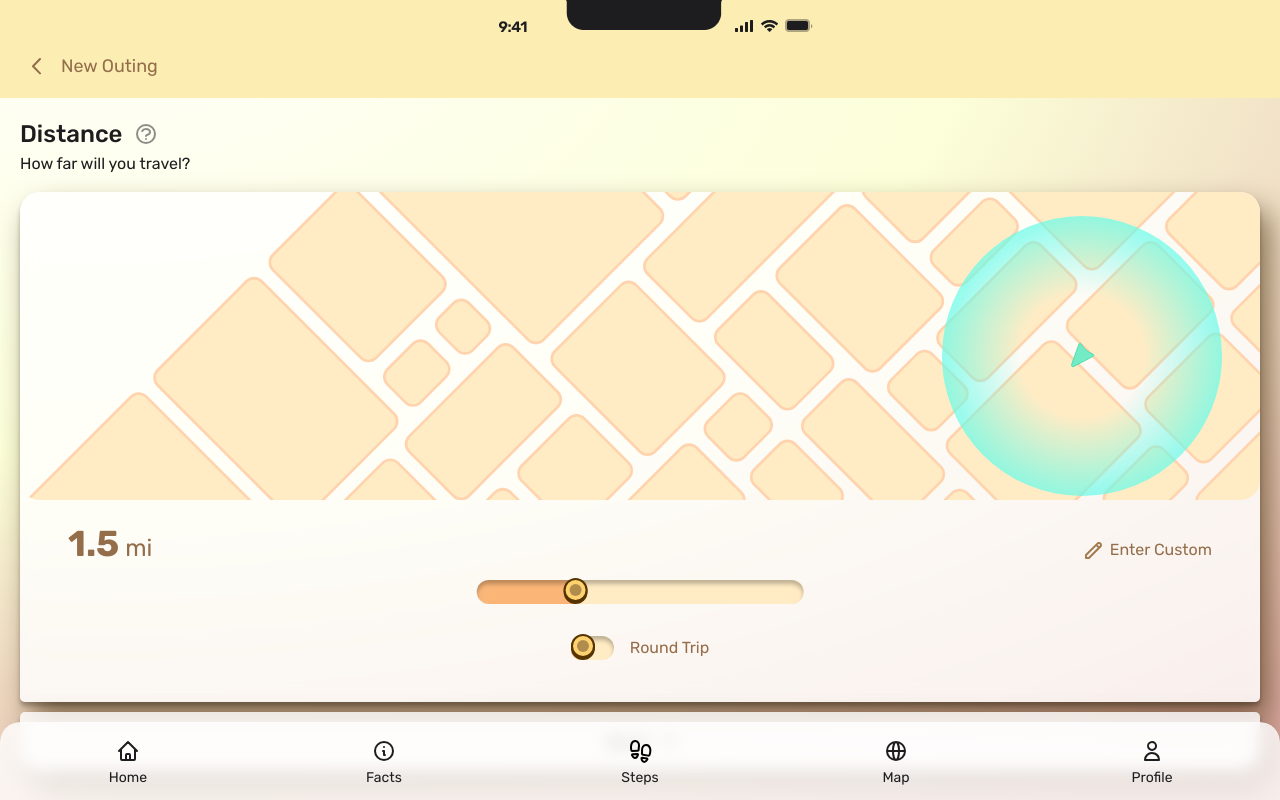
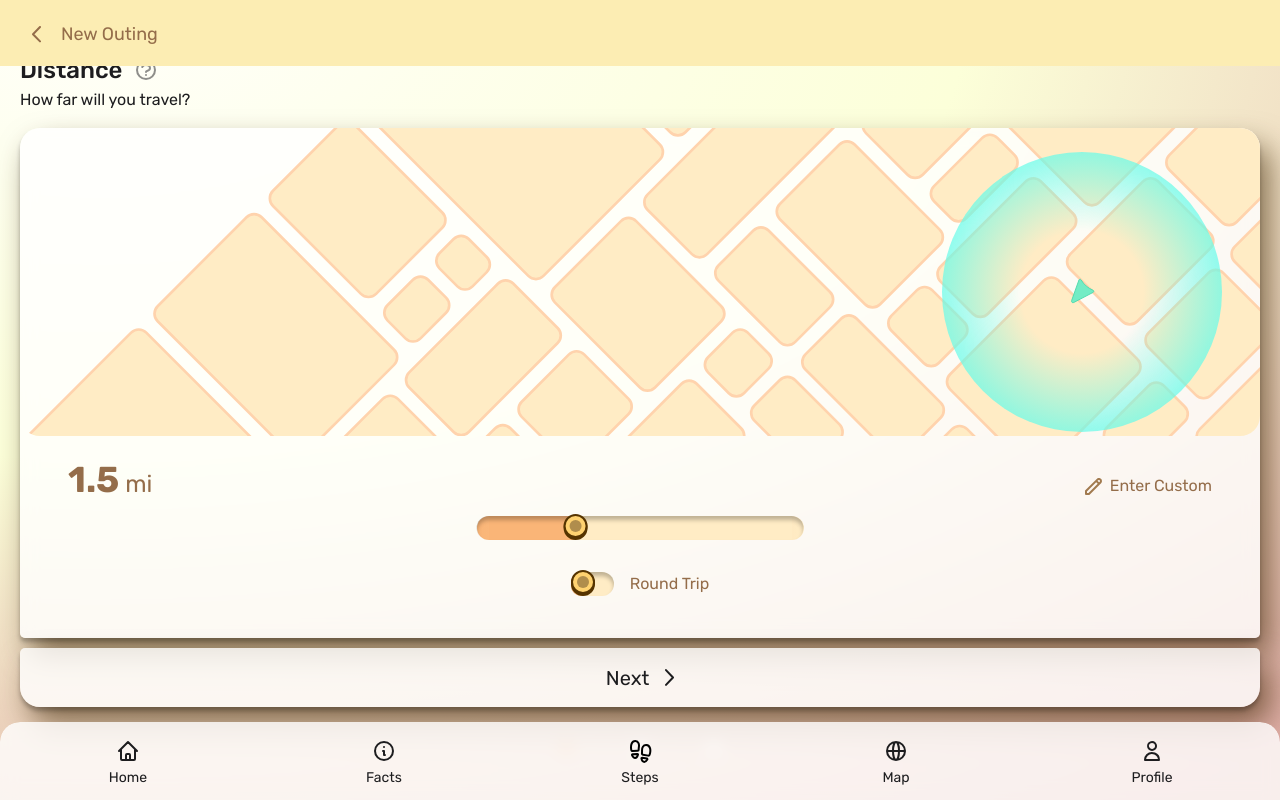
Before and after one commit to MooKorea/walkit, a Next.js app: page /new-outing in a window 1280 px wide. Built offline with nearby package versions, Linux system fonts and the light colour scheme.

Commit message:
pwa fullscreen & remove status bar

```diff
--- a/next.config.js
+++ b/next.config.js
@@ -6,9 +6,9 @@ const nextConfig = {
 module.exports = nextConfig;
 
 const withPWA = require('next-pwa')({
-  dest: 'public'
+  dest: 'public',
 })
 
 module.exports = withPWA({
-  // next.js config
+  images: { remotePatterns: [{ protocol: "https", hostname: "source.unsplash.com" }] },
 })
--- a/src/app/layout.tsx
+++ b/src/app/layout.tsx
@@ -16,11 +16,11 @@ export default function RootLayout({ children }: { children: React.ReactNode })
   return (
     <html lang="en">
       <body>
-        <div className="fixed w-full flex justify-center z-20">
+        {/* <div className="fixed w-full flex justify-center z-20">
           <div className="relative w-[23.438rem] h-[2.75rem]">
             <Image priority fill sizes="23.438rem" src="/Status-Bar.png" alt="phone status bar" />
           </div>
-        </div>
+        </div> */}
         {children}
         <Navigation />
       </body>
--- a/src/app/map/page.tsx
+++ b/src/app/map/page.tsx
@@ -27,7 +27,7 @@ export default function Page() {
 
   return (
     <>
-      <div className="fixed h-[6.625rem] z-10 w-full flex items-end pb-2 px-4 backdrop-blur bg-primary">
+      <div className="fixed h-[3.625rem] z-10 w-full flex items-end pb-2 px-4 backdrop-blur bg-primary">
         <TextInput width="w-full" search />
       </div>
       <div className="h-full w-full bg-white z-[-1]">
--- a/src/app/new-outing/budget/page.tsx
+++ b/src/app/new-outing/budget/page.tsx
@@ -9,7 +9,7 @@ export default function Budget() {
   return (
     <>
       <Heading label="New Outing" href="/dashboard" />
-      <div className="flex flex-col w-panelWidth mt-6">
+      <div className="flex flex-col w-panelWidth">
         <h1 className="mt-[-0.25rem] font-RubikMedium text-[1.5rem] flex items-center gap-3">
           Budget
           <QuestionMark />
--- a/src/app/new-outing/layout.tsx
+++ b/src/app/new-outing/layout.tsx
@@ -1,6 +1,6 @@
 export default function NewOutingLayout({ children }: { children: React.ReactNode }) {
     return (
-        <main className="fixed pt-24 w-full h-full flex flex-col items-center">
+        <main className="fixed pt-14 w-full h-full flex flex-col items-center">
             {children}
         </main>
     )
--- a/src/app/new-outing/page.tsx
+++ b/src/app/new-outing/page.tsx
@@ -9,7 +9,7 @@ export default function NewOuting() {
   return (
     <>
       <Heading label="New Outing" href="/dashboard" />
-      <div className="flex flex-col w-panelWidth mt-6">
+      <div className="flex flex-col w-panelWidth">
         <h1 className="mt-[-0.25rem] font-RubikMedium text-[1.5rem] flex items-center gap-3">
           Distance
           <QuestionMark />
--- a/src/components/Heading.tsx
+++ b/src/components/Heading.tsx
@@ -12,7 +12,7 @@ export default function Heading({ label, href, children }: Heading) {
   const handleClick = useButtonDelay(href);
 
   return (
-    <div className="fixed top-0 left-0 flex items-end w-full h-[6.125rem] bg-[#FCEDB3]">
+    <div className="fixed top-0 left-0 flex items-end w-full h-[4.125rem] bg-[#FCEDB3]">
       <div className="flex h-16 w-full">
         <Link
           className="pl-8 pr-5 h-full flex duration-75 items-center relative before:w-12 before:h-12 before:bg-textPrimary before:opacity-0 before:scale-0 active:before:opacity-30 active:before:scale-100 before:transition-all before:rounded-full before:absolute before:top-[0.4rem] before:right-[0.07rem]"
```
Also changed, not shown: public/manifest.json.
